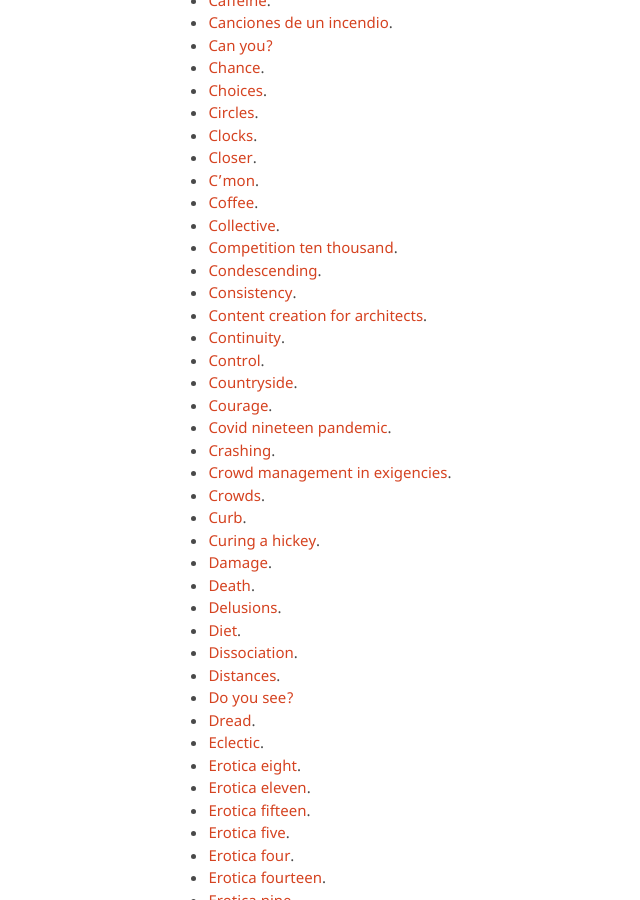
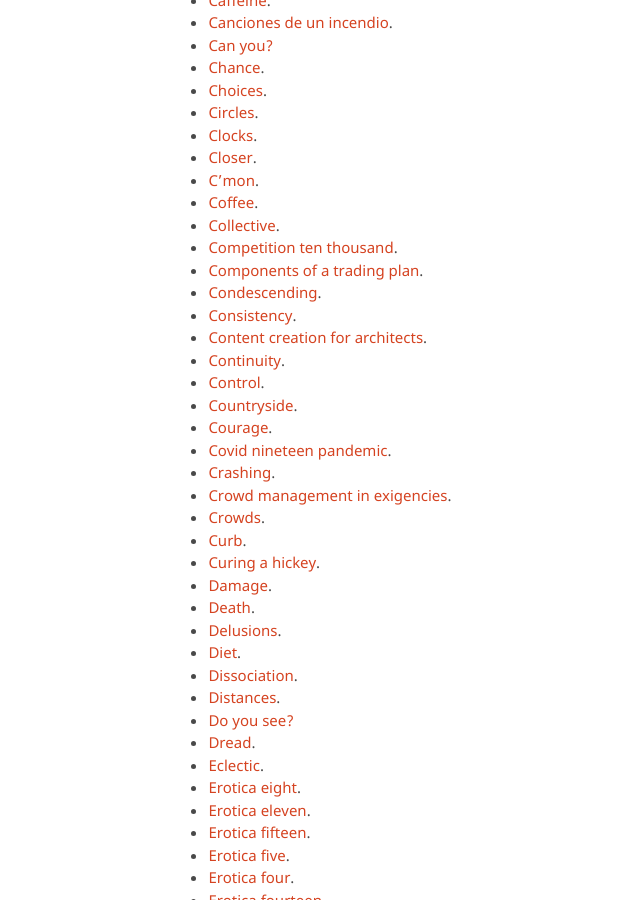
Before and after one commit to kvshvlin/kvshvlin.github.io, a Jekyll site: the page built from articles.md, in a window 1280 px wide and 900 px high, scrolled down 1054 px. Shown: the whole window, without its empty margins (540-1180 px from the left). Built offline with Jekyll 4.4.1, drawn with Linux system fonts in a browser that asks for light colours; our own code applies the rules of GitHub Pages for plain Markdown files.

Commit message:
Update articles.md

```diff
--- a/articles.md
+++ b/articles.md
@@ -46,6 +46,7 @@
 - [Coffee](https://kushalsamant.github.io/articles/coffee.html).
 - [Collective](https://kushalsamant.github.io/articles/collective.html).
 - [Competition ten thousand](https://kushalsamant.github.io/articles/competitiontenthousand.html).
+- [Components of a trading plan](https://kushalsamant.github.io/articles/componentsofatradingplan.html).
 - [Condescending](https://kushalsamant.github.io/articles/condescending.html).
 - [Consistency](https://kushalsamant.github.io/articles/consistency.html).
 - [Content creation for architects](https://kushalsamant.github.io/articles/contentcreationforarchitects.html).
```
